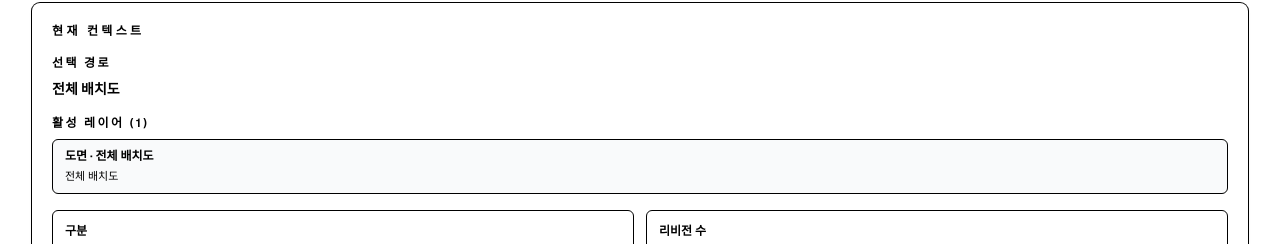
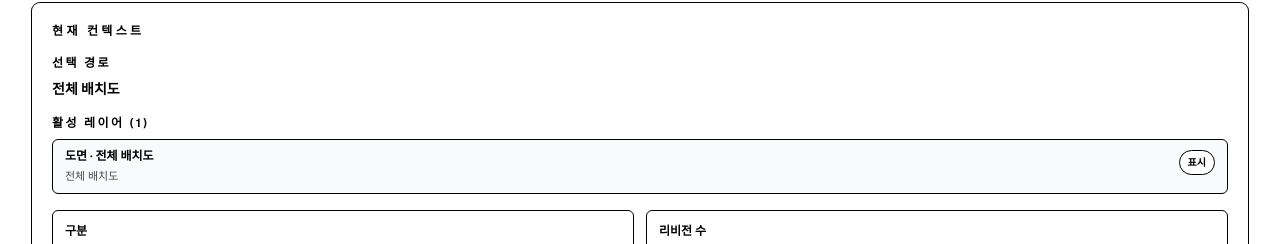
Before and after one commit to yuwonkyu/Project_SiteDraw, a Next.js app: page / in a window 1280 px wide. Shown: the part 86-330 px from the top of the page. Built offline with nearby package versions, Linux system fonts and the light colour scheme.

Commit message:
레이어 토글 기능 추가 - 각 레이어 개별 켜기/끄기

```diff
--- a/src/widgets/drawing-context/current-context.tsx
+++ b/src/widgets/drawing-context/current-context.tsx
@@ -43,9 +43,11 @@ const getRelatedRevisions = (
 type CurrentContextProps = {
   data: ParsedDrawingData;
   selectedIds: Set<string>;
+  visibleIds: Set<string>;
+  onToggleVisibility: (id: string) => void;
 };
 
-const CurrentContext = ({ data, selectedIds }: CurrentContextProps) => {
+const CurrentContext = ({ data, selectedIds, visibleIds, onToggleVisibility }: CurrentContextProps) => {
   const selectedNodes = Array.from(selectedIds)
     .map((id) => data.tree.nodes[id])
     .filter((node) => !!node);
@@ -78,19 +80,42 @@ const CurrentContext = ({ data, selectedIds }: CurrentContextProps) => {
               활성 레이어 ({selectedNodes.length})
             </p>
             <div className="space-y-2">
-              {selectedNodes.map((node) => (
+              {selectedNodes.map((node) => {
+                const isVisible = visibleIds.has(node.id);
+                return (
                   <div
                     key={node.id}
-                  className="rounded-md border border-black bg-gray-50 px-3 py-2"
+                    className={`rounded-md border px-3 py-2 transition ${
+                      isVisible
+                        ? "border-black bg-gray-50"
+                        : "border-black/30 bg-gray-200/50"
+                    }`}
                   >
+                    <div className="flex items-start justify-between gap-2">
+                      <div className="flex-1">
                         <p className="text-xs font-semibold text-black">
                           {kindLabel[node.kind]} · {node.name}
                         </p>
-                  <p className="mt-1 text-[11px] text-black">
+                        <p className="mt-1 text-[11px] text-black/70">
                           {node.path.join(" > ")}
                         </p>
                       </div>
-              ))}
+                      <button
+                        type="button"
+                        onClick={() => onToggleVisibility(node.id)}
+                        className={`mt-0.5 flex-shrink-0 rounded-full border px-2 py-1 text-[10px] font-semibold transition ${
+                          isVisible
+                            ? "border-black bg-white text-black hover:bg-gray-50"
+                            : "border-black/30 bg-gray-100 text-black/50 hover:bg-gray-200"
+                        }`}
+                        title={isVisible ? "레이어 숨기기" : "레이어 표시"}
+                      >
+                        {isVisible ? "표시" : "숨김"}
+                      </button>
+                    </div>
+                  </div>
+                );
+              })}
             </div>
           </div>
 
--- a/src/widgets/drawing-viewer/drawing-viewer.tsx
+++ b/src/widgets/drawing-viewer/drawing-viewer.tsx
@@ -64,10 +64,11 @@ const layerColors = [
 type DrawingViewerProps = {
   data: ParsedDrawingData;
   selectedIds: Set<string>;
+  visibleIds: Set<string>;
   onSelect: (id: string, ctrlKey: boolean) => void;
 };
 
-const DrawingViewer = ({ data, selectedIds, onSelect }: DrawingViewerProps) => {
+const DrawingViewer = ({ data, selectedIds, visibleIds, onSelect }: DrawingViewerProps) => {
   const [baseSize, setBaseSize] = useState({ width: 1600, height: 1000 });
 
   // 선택된 노드들 추출
@@ -165,6 +166,11 @@ const DrawingViewer = ({ data, selectedIds, onSelect }: DrawingViewerProps) => {
     }
   });
 
+  // visibleIds로 필터링
+  const visibleOverlays = overlays.filter((overlay) =>
+    visibleIds.has(overlay.nodeId)
+  );
+
   // Region 영역 처리
   const parentNode =
     primaryNode?.kind === "region"
@@ -250,13 +256,13 @@ const DrawingViewer = ({ data, selectedIds, onSelect }: DrawingViewerProps) => {
                   });
                 }}
               />
-              {overlays.length > 0 ? (
+              {visibleOverlays.length > 0 ? (
                 <svg
                   className="pointer-events-none absolute left-0 top-0 h-full w-full"
                   viewBox={`0 0 ${baseSize.width} ${baseSize.height}`}
                   preserveAspectRatio="xMinYMin meet"
                 >
-                  {overlays.map((overlay, idx) => {
+                  {visibleOverlays.map((overlay, idx) => {
                     const points = toPoints(overlay.polygon?.vertices);
                     if (!points) return null;
 
@@ -282,13 +288,13 @@ const DrawingViewer = ({ data, selectedIds, onSelect }: DrawingViewerProps) => {
         )}
       </div>
       <div className="mt-3">
-        {overlays.length > 0 ? (
+        {visibleOverlays.length > 0 ? (
           <div>
             <p className="text-xs font-semibold text-black mb-2">
-              활성 오버레이 ({overlays.length})
+              활성 오버레이 ({visibleOverlays.length})
             </p>
             <div className="flex flex-wrap gap-2">
-              {overlays.map((overlay, idx) => {
+              {visibleOverlays.map((overlay, idx) => {
                 const color =
                   layerColors[overlay.colorIndex % layerColors.length];
                 return (
--- a/src/widgets/drawing-workspace/drawing-workspace.tsx
+++ b/src/widgets/drawing-workspace/drawing-workspace.tsx
@@ -13,6 +13,9 @@ const DrawingWorkspace = ({ metadata }: { metadata: DrawingMetadata }) => {
   const [selectedIds, setSelectedIds] = useState<Set<string>>(
     new Set([parsed.tree.rootId])
   );
+  const [visibleIds, setVisibleIds] = useState<Set<string>>(
+    new Set([parsed.tree.rootId])
+  );
 
   const handleSelect = (id: string, ctrlKey: boolean) => {
     setSelectedIds((prev) => {
@@ -21,12 +24,34 @@ const DrawingWorkspace = ({ metadata }: { metadata: DrawingMetadata }) => {
         // 다중 선택: Ctrl 누르고 클릭
         if (next.has(id)) {
           next.delete(id);
+          // 제거된 항목은 visibleIds에서도 제거
+          setVisibleIds((visible) => {
+            const updated = new Set(visible);
+            updated.delete(id);
+            return updated;
+          });
         } else {
           next.add(id);
+          // 추가된 항목은 visibleIds에도 추가
+          setVisibleIds((visible) => new Set(visible).add(id));
         }
       } else {
         // 단일 선택: 일반 클릭
         next.clear();
+        next.add(id);
+        // 단일 선택하면 해당 항목만 표시
+        setVisibleIds(new Set([id]));
+      }
+      return next;
+    });
+  };
+
+  const handleToggleVisibility = (id: string) => {
+    setVisibleIds((prev) => {
+      const next = new Set(prev);
+      if (next.has(id)) {
+        next.delete(id);
+      } else {
         next.add(id);
       }
       return next;
@@ -35,7 +60,12 @@ const DrawingWorkspace = ({ metadata }: { metadata: DrawingMetadata }) => {
 
   return (
     <div className="grid gap-4">
-      <CurrentContext data={parsed} selectedIds={selectedIds} />
+      <CurrentContext
+        data={parsed}
+        selectedIds={selectedIds}
+        visibleIds={visibleIds}
+        onToggleVisibility={handleToggleVisibility}
+      />
       <div className="grid gap-4 lg:grid-cols-[280px_1fr]">
         <DrawingExplorer
           data={parsed}
@@ -45,6 +75,7 @@ const DrawingWorkspace = ({ metadata }: { metadata: DrawingMetadata }) => {
         <DrawingViewer
           data={parsed}
           selectedIds={selectedIds}
+          visibleIds={visibleIds}
           onSelect={handleSelect}
         />
       </div>
```
Lines whose indentation alone changed are shown as unchanged.
